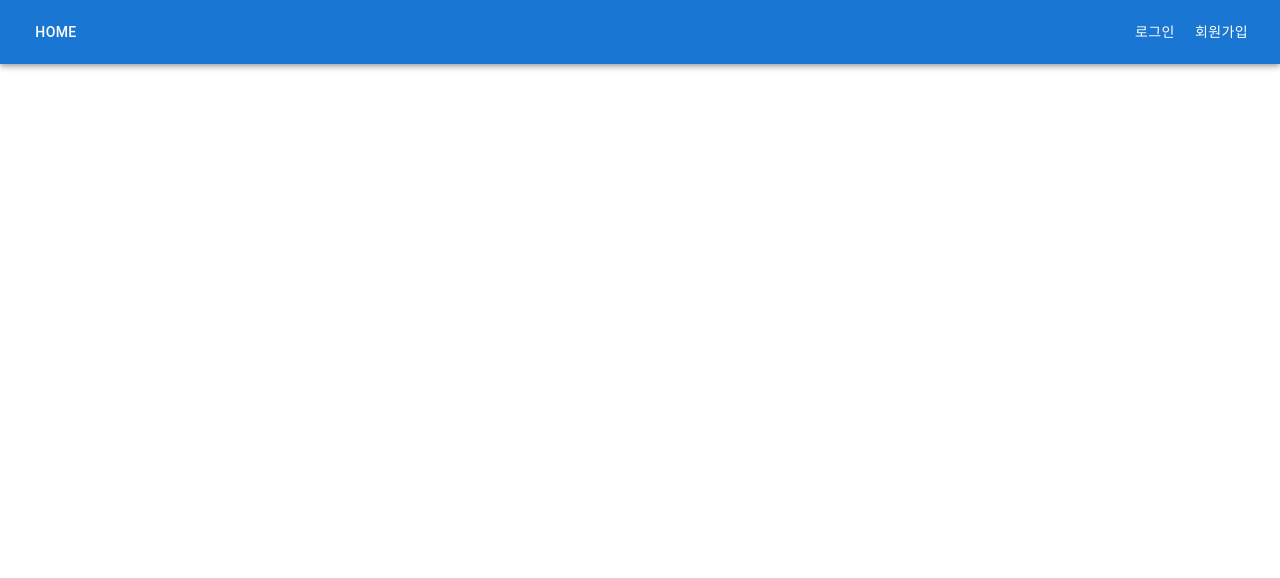
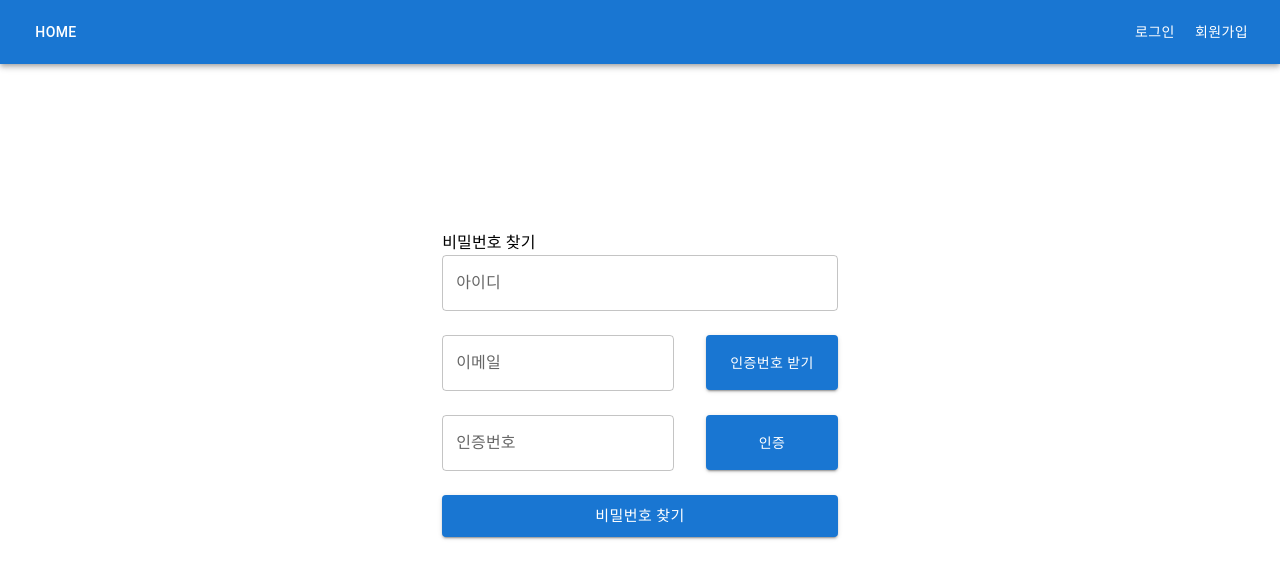
Before and after one commit to HanSeongJun/Our_Spring_Project, a React (Create React App) app in the folder src/main/frontend/: page /user/FindPassword in a window 1280 px wide. Before the commit this address had no page. Shown: the top 578 px of the page. Built offline with nearby package versions, Linux system fonts and the light colour scheme.

Commit message:
비밀번호 찾기 페이지 폼 추가 FEAT FindPassword.js. FindPassword.css
비밀번호 찾기 페이지 추가 및 비밀번호 찾기 페이지로 이동하는 라우트 추가

```diff
--- a/src/main/frontend/src/App.js
+++ b/src/main/frontend/src/App.js
@@ -15,6 +15,7 @@ import DetailBoard from "./components/Board/DetailBoard";
 import Navbar from "./components/Navbar";
 import FindId from "./components/User/FindId";
 import FindUserId from "./components/User/FindUserId";
+import FindPassword from "./components/User/FindPassword";
 
 function App() {
     return(
@@ -32,6 +33,7 @@ function App() {
                     <Route path="/user/signUpComplete" element={<SignUpComplete />} />
                     <Route path="/user/FindId" element={<FindId />} />
                     <Route path="/user/FindUserId" element={<FindUserId />} />
+                    <Route path="/user/FindPassword" element={<FindPassword />} />
 
                     // Map
                     <Route path='/home' element = {<Home />} />
--- a/src/main/frontend/src/components/User/FindId.js
+++ b/src/main/frontend/src/components/User/FindId.js
@@ -120,7 +120,7 @@ export default function FindId() {
     return (
         <div className="container">
             <div className="containerWrapper">
-                <Typography >이메일 인증하기</Typography>
+                <Typography >아이디 찾기</Typography>
                 <Box className="email-field" sx={{ mb: 3 }}>
                     <TextField
                         label="이메일"
--- /dev/null
+++ b/src/main/frontend/src/components/User/FindPassword.js
@@ -0,0 +1,35 @@
+import * as React from 'react';
+import {Box, TextField, Typography} from "@mui/material";
+import Button from "@mui/material/Button";
+import {Link} from "react-router-dom";
+
+export default function FindPassword() {
+
+    return (
+        <div className="container">
+            <div className="containerWrapper">
+                <Typography >비밀번호 찾기</Typography>
+                <Box className="email-field" sx={{ mb: 3 }}>
+                    <TextField label="아이디" name="username" className="input email-input"/>
+                </Box>
+                <Box className="email-field" sx={{ mb: 3 }}>
+                    <TextField label="이메일" name="email" className="input email-input"/>
+                    <Button variant="contained" className="button email-verify">
+                        인증번호 받기
+                    </Button>
+                </Box>
+                <Box className="email-field" sx={{ mb: 3 }}>
+                    <TextField label="인증번호" name="emailConfirm" className="input email-input"/>
+                    <Button variant="contained" className="button email-verify">
+                        인증
+                    </Button>
+                </Box>
+                <Link to="/user/FindUserId">
+                    <Button type="submit" variant="contained" size="large" className="input">
+                        비밀번호 찾기
+                    </Button>
+                </Link>
+            </div>
+        </div>
+    );
+}
--- a/src/main/frontend/src/components/User/Login.js
+++ b/src/main/frontend/src/components/User/Login.js
@@ -56,7 +56,7 @@ export default function Login() {
                                         아이디 찾기
                                     </Button>
                                 </Link>
-                                <Link to="/forgotPassword">
+                                <Link to="/user/FindPassword">
                                     <Button variant="text">
                                         비밀번호 찾기
                                     </Button>
--- /dev/null
+++ b/src/main/frontend/src/components/User/styles/FindPassword.css
@@ -0,0 +1,17 @@
+.container {
+    display: flex;
+    justify-content: center;
+    align-items: center;
+    height: 80vh;
+}
+
+.email-field {
+    display: flex;
+    gap: 2rem;
+    align-items: center;
+    width: 100%;
+}
+
+.email-input {
+    flex: 7;
+}
```
